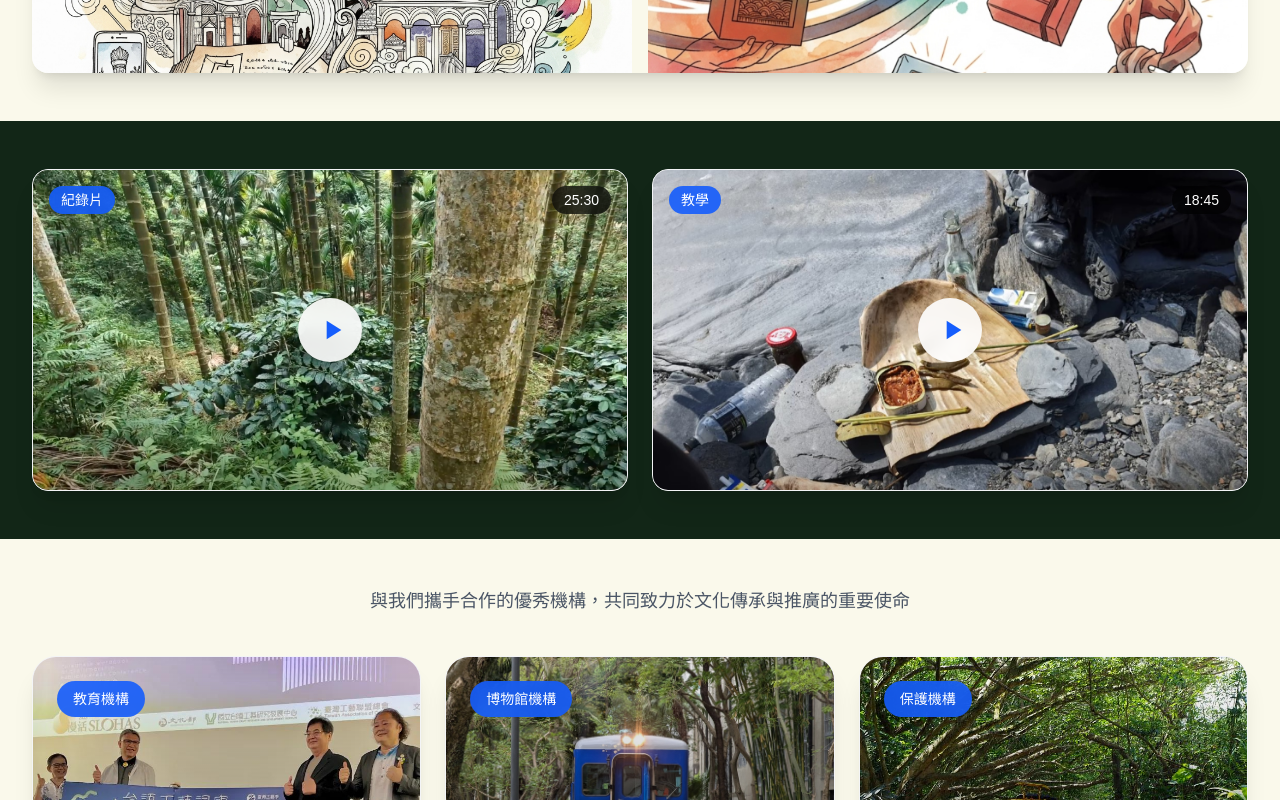
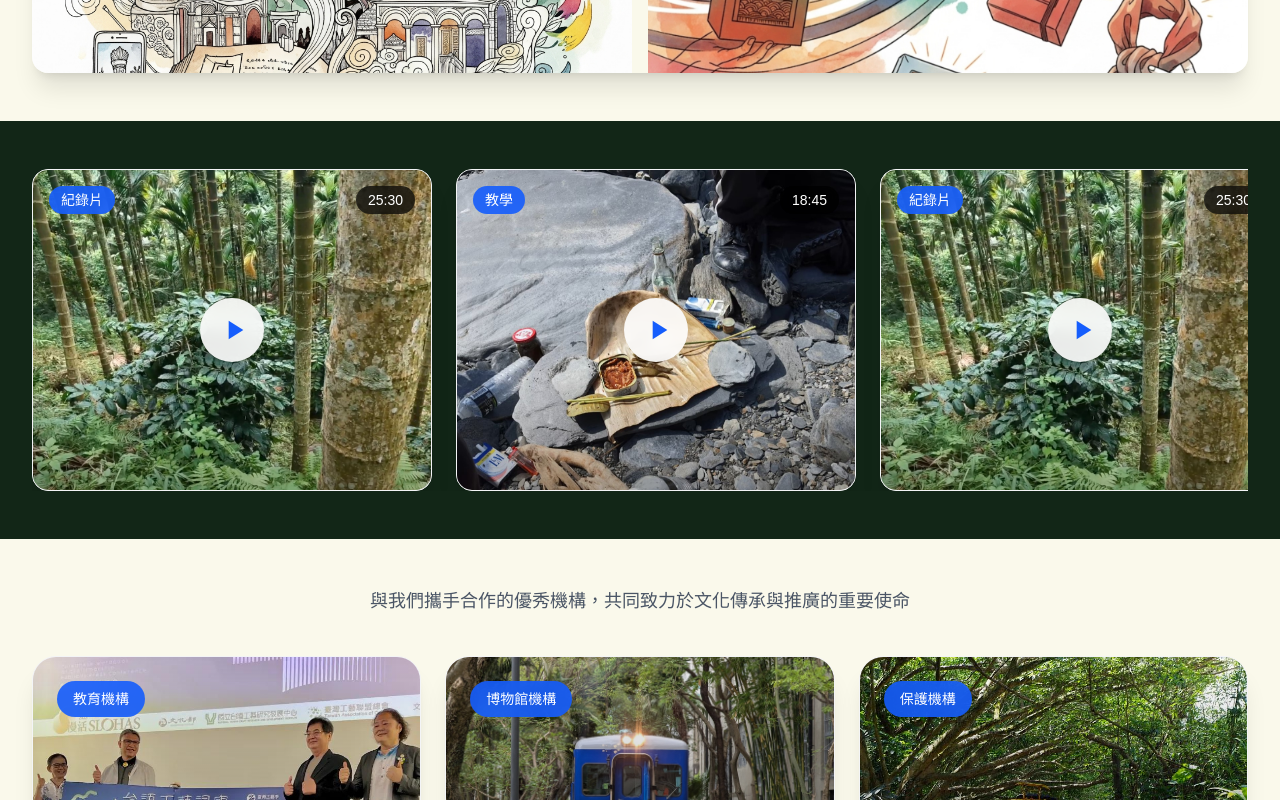
Before and after one commit to TW-tech/Cultural-Website, a Next.js app: page / in a window 1280 px wide. Shown: the part 2600-3400 px from the top of the page. Built offline with nearby package versions, Linux system fonts and the light colour scheme; a web font is replaced by a local one.

Commit message:
video test

```diff
--- a/src/components/layout/Footer.tsx
+++ b/src/components/layout/Footer.tsx
@@ -43,7 +43,7 @@ export default function Footer() {
                 alt="Cultural Website Logo"
                 width={140}
                 height={20}
-                className="w-[100px] sm:w-[140px] lg:w-[200px] h-auto mt-4 filter invert"
+                className="w-[100px] sm:w-[140px] lg:w-[200px] h-auto mt-4 "
               />
             </div>
           </div>
--- a/src/components/sections/VideoRecommendations.tsx
+++ b/src/components/sections/VideoRecommendations.tsx
@@ -1,3 +1,6 @@
+"use client";
+
+import { useRef, useState, useEffect } from "react";
 import Image from "next/image";
 
 interface VideoRecommendation {
@@ -10,8 +13,39 @@ interface VideoRecommendation {
 }
 
 export default function VideoRecommendations() {
-  // 影音推薦數據
   const videos: VideoRecommendation[] = [
+     {
+      id: "cultural-heritage-documentary",
+      title: "阿里山得獎咖啡如何帶地方走出創生？",
+      description: "阿里山得獎咖啡結合高山地景、職人技藝與青農返鄉行動，帶動地方產業轉型與文化重塑，成為地方創生的重要實踐案例。",
+      thumbnail: "/images/videorecommendations/阿里山咖啡園.jpg",
+      duration: "25:30",
+      category: "紀錄片"
+    },
+    {
+      id: "traditional-arts-workshop",
+      title: "竹鞘食器：在河床上的原民生態智慧體驗",
+      description: "結合魯凱傳統與環境倫理，運用竹鞘製作餐具，在河床野食中實踐無痕生活，展現原民生活智慧與自然共存的永續理念。",
+      thumbnail: "/images/videorecommendations/原民生態智慧.jpg",
+      duration: "18:45",
+      category: "教學"
+    },
+     {
+      id: "cultural-heritage-documentary",
+      title: "阿里山得獎咖啡如何帶地方走出創生？",
+      description: "阿里山得獎咖啡結合高山地景、職人技藝與青農返鄉行動，帶動地方產業轉型與文化重塑，成為地方創生的重要實踐案例。",
+      thumbnail: "/images/videorecommendations/阿里山咖啡園.jpg",
+      duration: "25:30",
+      category: "紀錄片"
+    },
+    {
+      id: "traditional-arts-workshop",
+      title: "竹鞘食器：在河床上的原民生態智慧體驗",
+      description: "結合魯凱傳統與環境倫理，運用竹鞘製作餐具，在河床野食中實踐無痕生活，展現原民生活智慧與自然共存的永續理念。",
+      thumbnail: "/images/videorecommendations/原民生態智慧.jpg",
+      duration: "18:45",
+      category: "教學"
+    },
     {
       id: "cultural-heritage-documentary",
       title: "阿里山得獎咖啡如何帶地方走出創生？",
@@ -27,20 +61,124 @@ export default function VideoRecommendations() {
       thumbnail: "/images/videorecommendations/原民生態智慧.jpg",
       duration: "18:45",
       category: "教學"
-    }
+    },
+    {
+      id: "cultural-heritage-documentary",
+      title: "阿里山得獎咖啡如何帶地方走出創生？",
+      description: "阿里山得獎咖啡結合高山地景、職人技藝與青農返鄉行動，帶動地方產業轉型與文化重塑，成為地方創生的重要實踐案例。",
+      thumbnail: "/images/videorecommendations/阿里山咖啡園.jpg",
+      duration: "25:30",
+      category: "紀錄片"
+    },
+    {
+      id: "traditional-arts-workshop",
+      title: "竹鞘食器：在河床上的原民生態智慧體驗",
+      description: "結合魯凱傳統與環境倫理，運用竹鞘製作餐具，在河床野食中實踐無痕生活，展現原民生活智慧與自然共存的永續理念。",
+      thumbnail: "/images/videorecommendations/原民生態智慧.jpg",
+      duration: "18:45",
+      category: "教學"
+    },
+    {
+      id: "cultural-heritage-documentary",
+      title: "阿里山得獎咖啡如何帶地方走出創生？",
+      description: "阿里山得獎咖啡結合高山地景、職人技藝與青農返鄉行動，帶動地方產業轉型與文化重塑，成為地方創生的重要實踐案例。",
+      thumbnail: "/images/videorecommendations/阿里山咖啡園.jpg",
+      duration: "25:30",
+      category: "紀錄片"
+    },
+    {
+      id: "traditional-arts-workshop",
+      title: "竹鞘食器：在河床上的原民生態智慧體驗",
+      description: "結合魯凱傳統與環境倫理，運用竹鞘製作餐具，在河床野食中實踐無痕生活，展現原民生活智慧與自然共存的永續理念。",
+      thumbnail: "/images/videorecommendations/原民生態智慧.jpg",
+      duration: "18:45",
+      category: "教學"
+    },
+    {
+      id: "cultural-heritage-documentary",
+      title: "阿里山得獎咖啡如何帶地方走出創生？",
+      description: "阿里山得獎咖啡結合高山地景、職人技藝與青農返鄉行動，帶動地方產業轉型與文化重塑，成為地方創生的重要實踐案例。",
+      thumbnail: "/images/videorecommendations/阿里山咖啡園.jpg",
+      duration: "25:30",
+      category: "紀錄片"
+    },
+    {
+      id: "traditional-arts-workshop",
+      title: "竹鞘食器：在河床上的原民生態智慧體驗",
+      description: "結合魯凱傳統與環境倫理，運用竹鞘製作餐具，在河床野食中實踐無痕生活，展現原民生活智慧與自然共存的永續理念。",
+      thumbnail: "/images/videorecommendations/原民生態智慧.jpg",
+      duration: "18:45",
+      category: "教學"
+    },
+    // ➕ Add more if needed
   ];
 
+  const scrollRef = useRef<HTMLDivElement>(null);
+  const VideoRef = useRef<HTMLDivElement>(null);
+  const [showLeft, setShowLeft] = useState(false);
+  const [showRight, setShowRight] = useState(false);
+  const [isHovered, setIsHovered] = useState(false);
+
+  // Check if arrows should show
+  const checkScroll = () => {
+    if (!scrollRef.current) return;
+    const { scrollLeft, scrollWidth, clientWidth } = scrollRef.current;
+    setShowLeft(scrollLeft > 0);
+    setShowRight(scrollLeft + clientWidth < scrollWidth - 1);
+  };
+
+  useEffect(() => {
+    checkScroll();
+    const el = scrollRef.current;
+    if (el) el.addEventListener("scroll", checkScroll);
+    return () => el?.removeEventListener("scroll", checkScroll);
+  }, []);
+
+  const scroll = (direction: "left" | "right") => {
+    if (!scrollRef.current) return;
+    const VidWidth  = (VideoRef.current ? VideoRef.current.offsetWidth : 0) + 24;
+    const ContainerWidth = scrollRef.current.clientWidth;
+    const amount = Math.floor(ContainerWidth / VidWidth) * VidWidth;
+    console.log("vidwith="+VidWidth);
+
+    scrollRef.current.scrollBy({ left: direction === "left" ? -amount : amount, behavior: "smooth" });
+  };
+
   return (
-    <section className="py-8 sm:py-10 lg:py-12 bg-[#122617]">
-      <div className="max-w-7xl mx-auto px-4 sm:px-6 lg:px-8">
+    <section
+      className="py-8 sm:py-10 lg:py-12 bg-[#122617]"
+      onMouseEnter={() => setIsHovered(true)}
+      onMouseLeave={() => setIsHovered(false)}
+    >
+      <div className="max-w-7xl mx-auto px-4 sm:px-6 lg:px-8 relative">
+        {/* Arrow buttons */}
+        {isHovered && showLeft && (
+          <button
+            className="absolute left-0 top-1/2 -translate-y-1/2 z-10 p-2 bg-white/0 rounded-full shadow hover:bg-white/70"
+            onClick={() => scroll("left")}
+          >
+            ←
+          </button>
+        )}
+        {isHovered && showRight && (
+          <button
+            className="absolute right-0 top-1/2 -translate-y-1/2 z-10 p-2 bg-white/0 rounded-full shadow hover:bg-white/70"
+            onClick={() => scroll("right")}
+          >
+            →
+          </button>
+        )}
 
-
-        {/* 影音卡片 - 2個格子 */}
-        <div className="grid grid-cols-1 lg:grid-cols-2 gap-4 sm:gap-6">
+        {/* Scrollable video list */}
+        <div
+          ref={scrollRef}
+          className="flex space-x-6 overflow-x-auto scroll-smooth snap-x snap-mandatory [&::-webkit-scrollbar]:hidden scrollbar-hide"
+        >
           {videos.map((video) => (
             <div
               key={video.id}
-              className="group relative bg-white rounded-2xl shadow-xl hover:shadow-2xl transition-all duration-500 transform hover:-translate-y-2 cursor-pointer overflow-hidden border border-gray-100"
+              ref={VideoRef}
+              className="group relative min-w-[280px] sm:min-w-[320px] lg:min-w-[400px] bg-white rounded-2xl shadow-xl hover:shadow-2xl transition-all duration-500 transform hover:-translate-y-2 cursor-pointer overflow-hidden border border-gray-100"
             >
               {/* 影片縮圖區域 */}
               <div className="relative h-64 sm:h-80 overflow-hidden">
@@ -55,7 +193,7 @@ export default function VideoRecommendations() {
                 <div className="absolute inset-0 flex items-center justify-center">
                   <div className="w-16 h-16 bg-white/90 backdrop-blur-sm rounded-full flex items-center justify-center shadow-lg group-hover:scale-110 transition-transform duration-300">
                     <svg className="w-8 h-8 text-blue-600 ml-1" fill="currentColor" viewBox="0 0 24 24">
-                      <path d="M8 5v14l11-7z"/>
+                      <path d="M8 5v14l11-7z" />
                     </svg>
                   </div>
                 </div>
@@ -73,16 +211,12 @@ export default function VideoRecommendations() {
               <div className="absolute inset-0 bg-gradient-to-t from-black/90 via-black/70 to-transparent opacity-0 group-hover:opacity-100 transition-opacity duration-500 flex items-end">
                 <div className="p-6 text-white">
                   <h3 className="text-xl font-bold mb-3">{video.title}</h3>
-                  <p className="text-sm leading-relaxed text-gray-200">
-                    {video.description}
-                  </p>
+                  <p className="text-sm leading-relaxed text-gray-200">{video.description}</p>
                   <div className="mt-4 flex items-center justify-between">
                     <span className="text-sm bg-white/20 backdrop-blur-sm px-3 py-1 rounded-full">
                       {video.category}
                     </span>
-                    <span className="text-sm font-medium">
-                      {video.duration}
-                    </span>
+                    <span className="text-sm font-medium">{video.duration}</span>
                   </div>
                 </div>
               </div>
@@ -92,8 +226,6 @@ export default function VideoRecommendations() {
             </div>
           ))}
         </div>
-
-
       </div>
     </section>
   );
```
